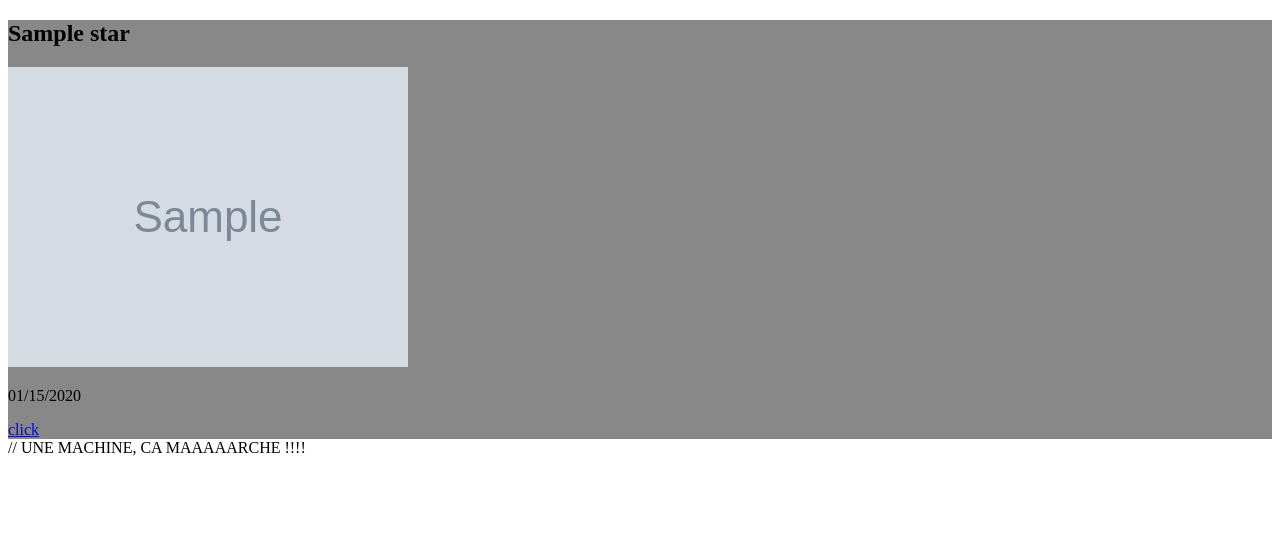
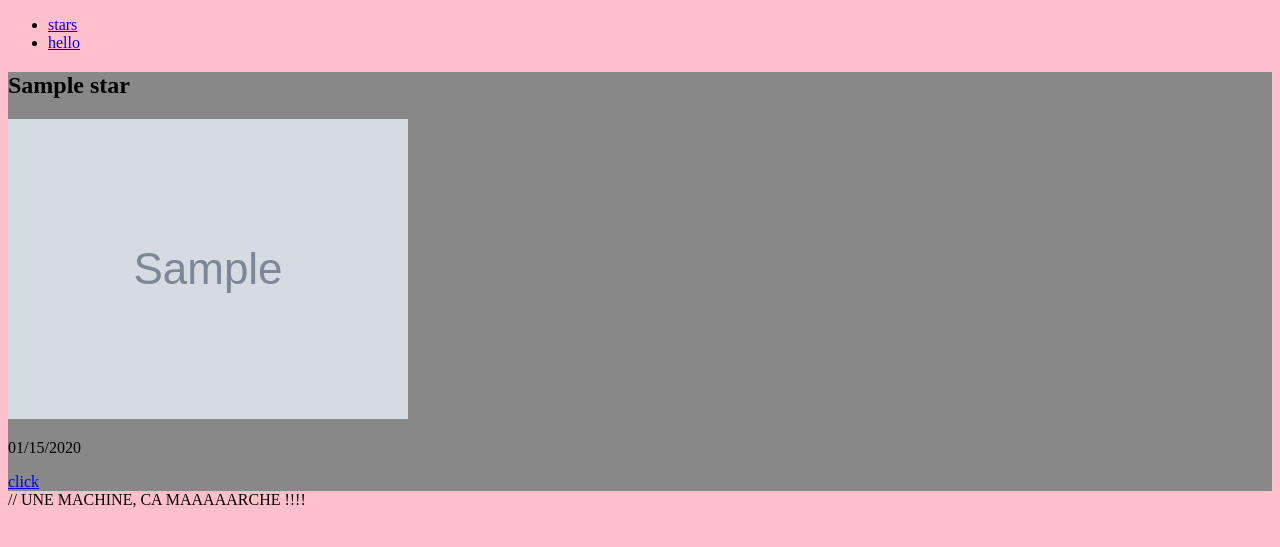
Before and after one commit to xCharlottex/second-projet-w-d, a Symfony app: template templates/stars.html.twig in a window 1280 px wide. Shown: the top 547 px of the page. Run offline with Twig, Linux system fonts and the light colour scheme; the template is opened without the code that fills it: most values are stand-ins (such as "Sample title", 1, 10 or a date in 2020); grey boxes marked "Sample" are stand-in pictures; some libraries are stand-ins or nearby versions.

Commit message:
c'est faaaaaait le css

```diff
--- /dev/null
+++ b/public/style.css
@@ -0,0 +1,3 @@
+body {
+    background-color: pink;
+}
--- a/templates/head.html.twig
+++ b/templates/head.html.twig
@@ -6,4 +6,13 @@
         <meta http-equiv="X-UA-Compatible" content="IE=edge">
         <meta name="viewport" content="width=device-width, initial-scale=1.0">
         <title>Drawers Categories</title>
+        <link rel="stylesheet" href="{{ asset('style.css')}}">
     </head>
+<header>
+    <nav>
+        <ul>
+            <li> <a href="{{ path ('stars') }}" alt="">stars</a></li>
+            <li> <a href="{{ path ('hello') }}">hello</a></li>
+        </ul>
+    </nav>
+</header>
--- a/templates/star.html.twig
+++ b/templates/star.html.twig
@@ -1,4 +1,4 @@
-
+{% include 'head.html.twig' %}
     {% if star.published %}
         <article style="background-color: {{ star.color }};">
             <h1>{{ star.title }}</h1>
--- a/templates/stars.html.twig
+++ b/templates/stars.html.twig
@@ -1,11 +1,4 @@
-<!DOCTYPE html>
-<html lang="en">
-<head>
-    <meta charset="UTF-8">
-    <meta http-equiv="X-UA-Compatible" content="IE=edge">
-    <meta name="viewport" content="width=device-width, initial-scale=1.0">
-    <title>Stars Categories</title>
-</head>
+{% include 'head.html.twig' %}
 <body>
     {% for star in stars %}
         {% if star.published %}
```
Also changed, not shown: templates/category.html.twig (+1 -8 lines).
